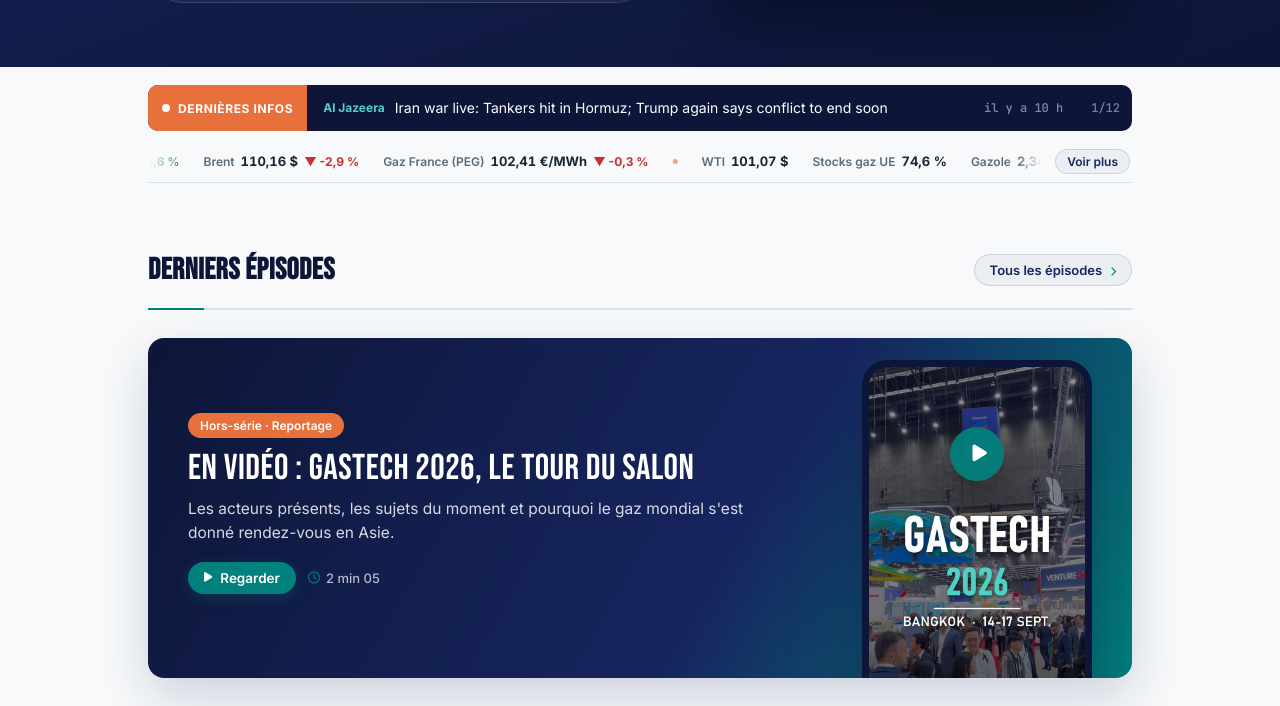
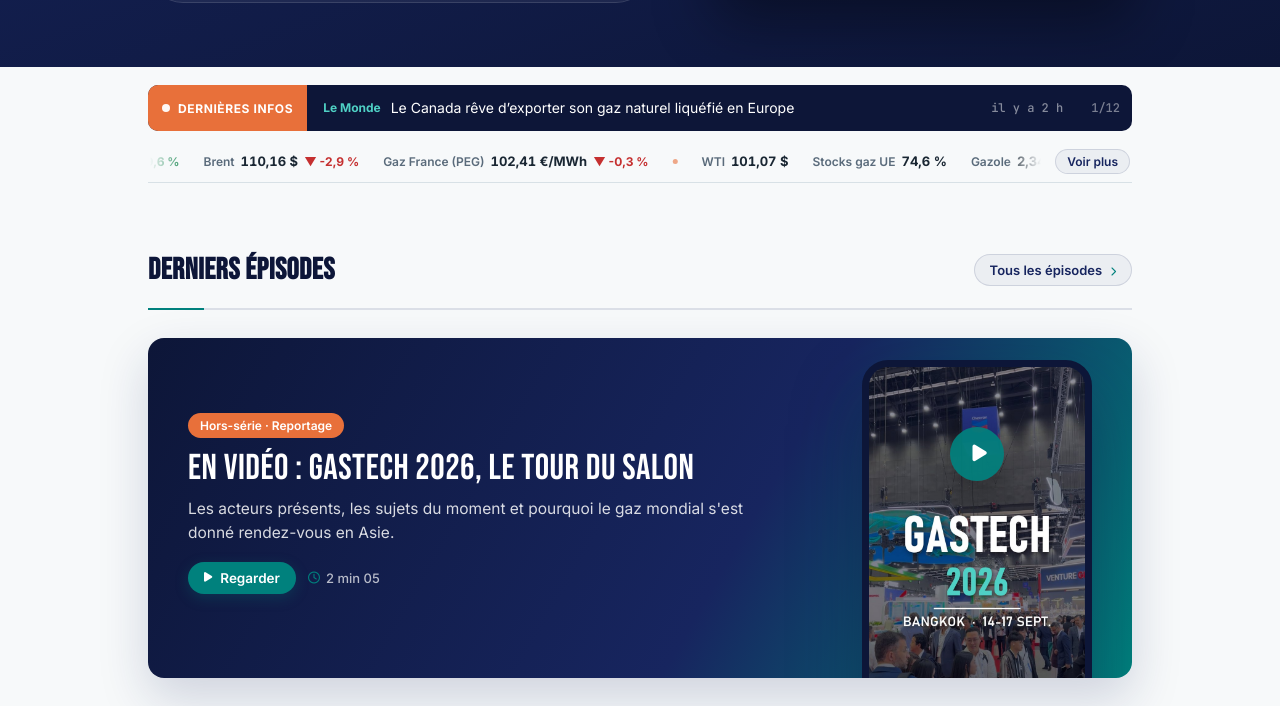
Before and after one commit to InsideEnergyMarkets/Inside-Energy-Markets, a Jekyll site: the page built from index.html, in a window 1280 px wide and 900 px high, scrolled down 417 px, cut to the strip 161-867 px from the top of the window. Built offline with Jekyll 4.4.1, drawn with Linux system fonts in a browser that asks for light colours.

```diff
--- a/_data/incidents.json
+++ b/_data/incidents.json
@@ -1,5 +1,5 @@
 {
- "updated_at": "2026-11-02T01:43:14+00:00",
+ "updated_at": "2026-11-02T09:51:14+00:00",
  "stats": {
   "total_30d": 43,
   "attacks_30d": 35,
--- a/_data/news.json
+++ b/_data/news.json
@@ -1,12 +1,19 @@
 {
- "updated_at": "2026-11-02T01:43:14+00:00",
+ "updated_at": "2026-11-02T09:51:14+00:00",
  "items": [
   {
-   "title": "Iran war live: Tankers hit in Hormuz; Trump again says conflict to end soon",
-   "url": "https://www.aljazeera.com/news/liveblog/2026/11/2/iran-war-live-tankers-hit-in-hormuz-trump-again-says-conflict-to-end-soon?traffic_source=rss",
+   "title": "Le Canada rêve d’exporter son gaz naturel liquéfié en Europe",
+   "url": "https://www.lemonde.fr/economie/article/2026/11/02/le-canada-reve-d-exporter-son-gaz-naturel-liquefie-en-europe_6805185_3234.html",
+   "source": "Le Monde",
+   "lang": "fr",
+   "date": "2026-11-02T08:00:08+00:00"
+  },
+  {
+   "title": "Hormuz shipping still faces major risks",
+   "url": "https://www.aljazeera.com/video/newsfeed/2026/11/2/hormuz-shipping-still-faces-major-risks?traffic_source=rss",
    "source": "Al Jazeera",
    "lang": "en",
-   "date": "2026-11-02T00:00:00+00:00"
+   "date": "2026-11-02T07:30:12+00:00"
   },
   {
    "title": "Pour faire baisser le prix du gazole à la pompe, une course contre la montre et un casse-tête logistique",
@@ -21,13 +28,6 @@
    "source": "Le Monde",
    "lang": "fr",
    "date": "2026-10-31T04:00:48+00:00"
-  },
-  {
-   "title": "Le gouvernement met fin à cinq programmes d’aide à la rénovation énergétique des logements et des bâtiments publics",
-   "url": "https://www.lemonde.fr/societe/article/2026/10/30/le-gouvernement-met-fin-a-cinq-programmes-d-aide-a-la-renovation-energetique-des-logements-et-des-batiments-publics_6803122_3224.html",
-   "source": "Le Monde",
-   "lang": "fr",
-   "date": "2026-10-30T17:08:42+00:00"
   },
   {
    "title": "Energy Transition Investment Council - Call for applications",
--- a/_data/podcast.json
+++ b/_data/podcast.json
@@ -1,5 +1,5 @@
 {
- "updated_at": "2026-11-02T01:43:14+00:00",
+ "updated_at": "2026-11-02T09:51:14+00:00",
  "episodes": {
   "10": {
    "audio": "https://anchor.fm/s/10edf0868/podcast/play/126486789/https%3A%2F%2Fd3ctxlq1ktw2nl.cloudfront.net%2Fstaging%2F2026-8-29%2F489715b9-9275-387d-cec8-06e4f3de2244.mp3",
```
